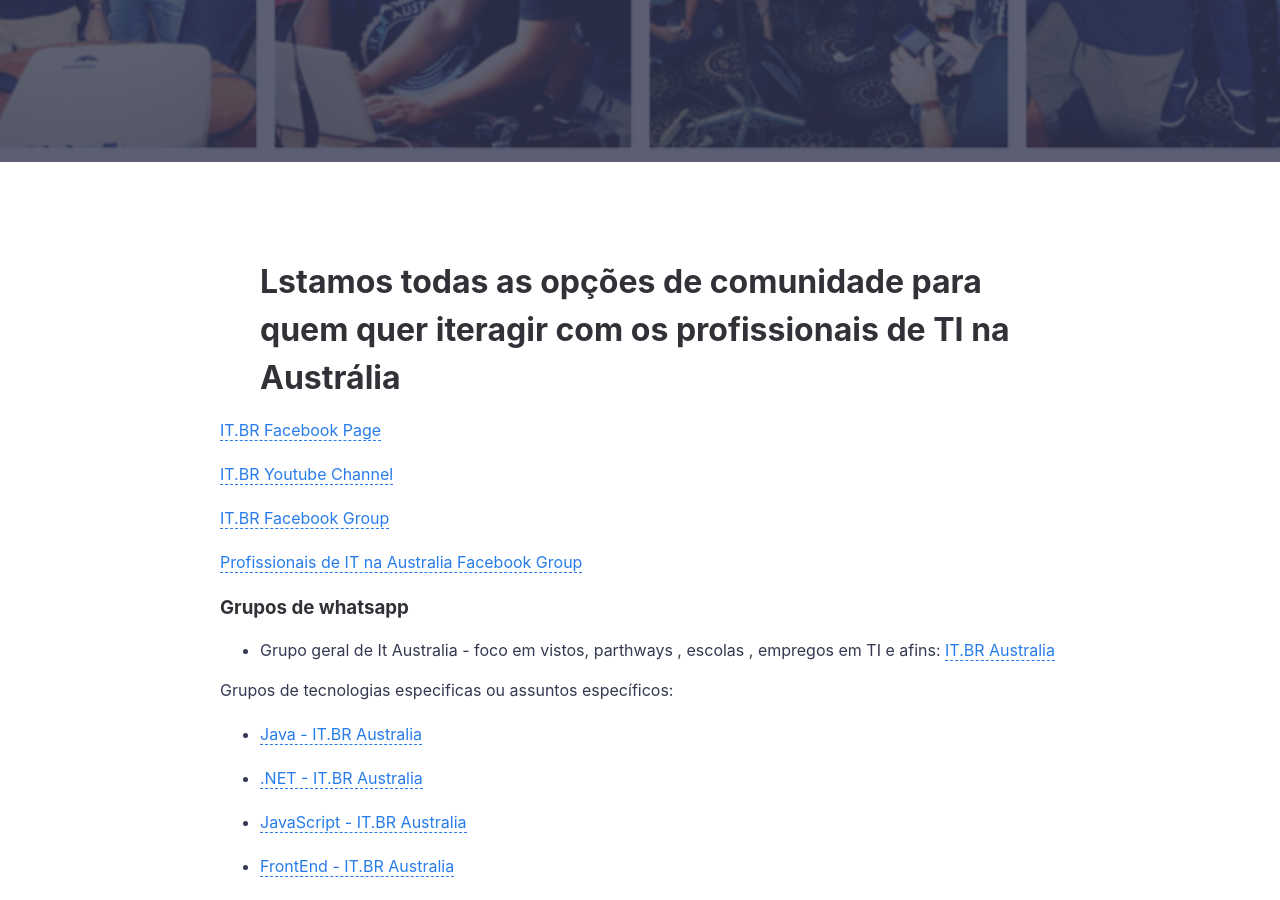
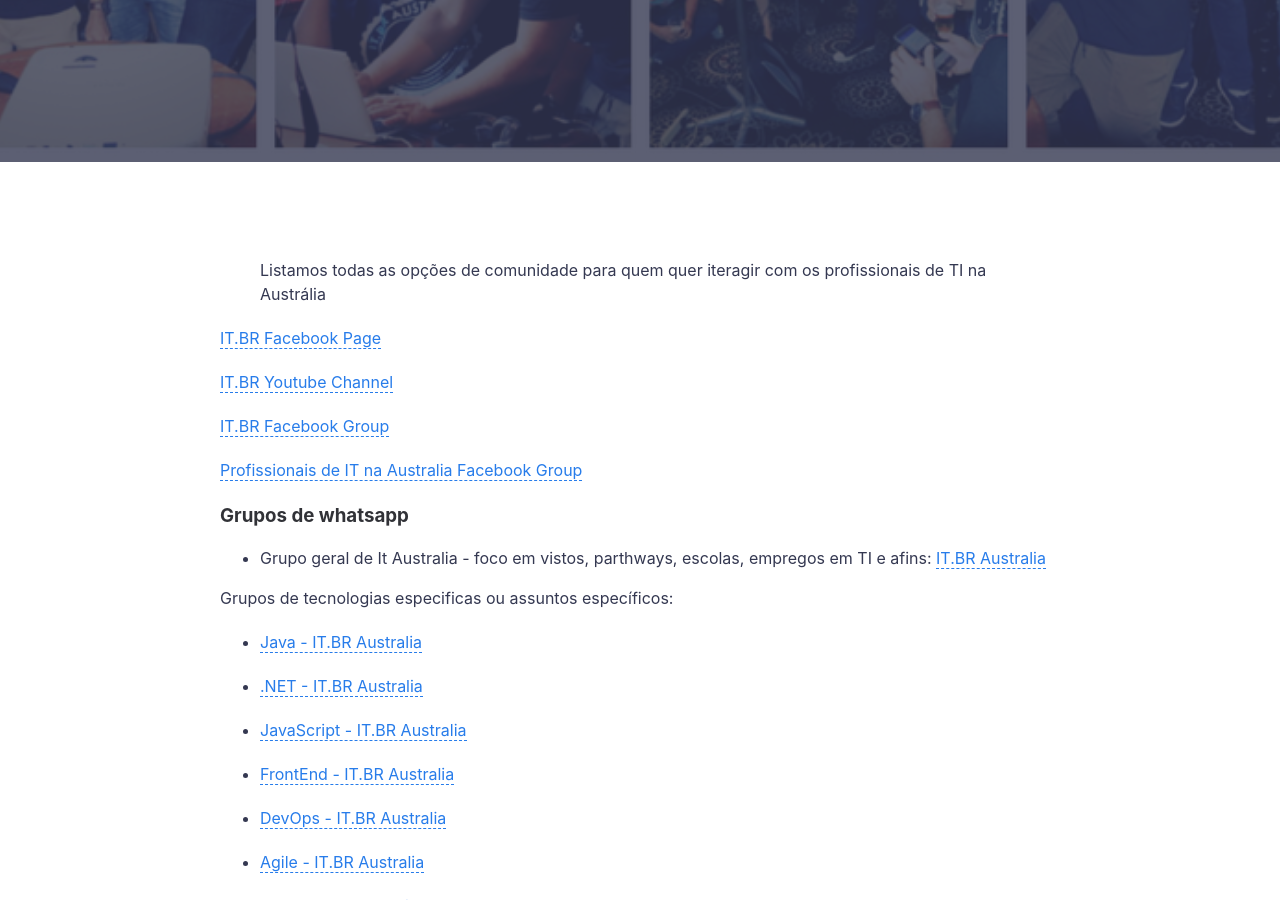
Before and after one commit to itbraustralia/itbraustralia.github.io, a Jekyll site: the page built from _posts/2018-05-20-links-e-comunidades.md, in a window 1280 px wide and 900 px high, scrolled down 414 px. Built offline with Jekyll 4.4.1, drawn with Linux system fonts in a browser that asks for light colours.

Commit message:
chore: fixing typo

```diff
--- a/_posts/2018-05-20-links-e-comunidades.md
+++ b/_posts/2018-05-20-links-e-comunidades.md
@@ -7,7 +7,7 @@ featured-img: community
 categories: Comunidade
 ---
 
-> # Lstamos todas as opções de comunidade para quem quer iteragir com os profissionais de TI na Austrália
+> Listamos todas as opções de comunidade para quem quer iteragir com os profissionais de TI na Austrália
 
 
 [IT.BR Facebook Page](https://www.facebook.com/itbraustralia/)
@@ -18,9 +18,11 @@ categories: Comunidade
 
 [Profissionais de IT na Australia Facebook Group](https://web.facebook.com/groups/pitSydney/)
 
+
 ### Grupos de whatsapp
 
-* Grupo geral de It Australia - foco em vistos, parthways , escolas , empregos em TI e afins:   [IT.BR Australia](https://chat.whatsapp.com/7MaIqbunbhm2iCojSmozag)
+* Grupo geral de It Australia - foco em vistos, parthways, escolas, empregos em TI e afins: [IT.BR Australia](https://chat.whatsapp.com/7MaIqbunbhm2iCojSmozag)
+
 
 Grupos de tecnologias especificas ou assuntos específicos:
 
@@ -54,4 +56,5 @@ Grupos de tecnologias especificas ou assuntos específicos:
 
 * [Python - IT.BR Australia](https://chat.whatsapp.com/4ff2faMJFDfDkHvrXb3wWP)
 
+
 Caso não tenha encontrato alguma área específica nas nossas comunidades, entre em contato conosco e crie seu grupo.
```
